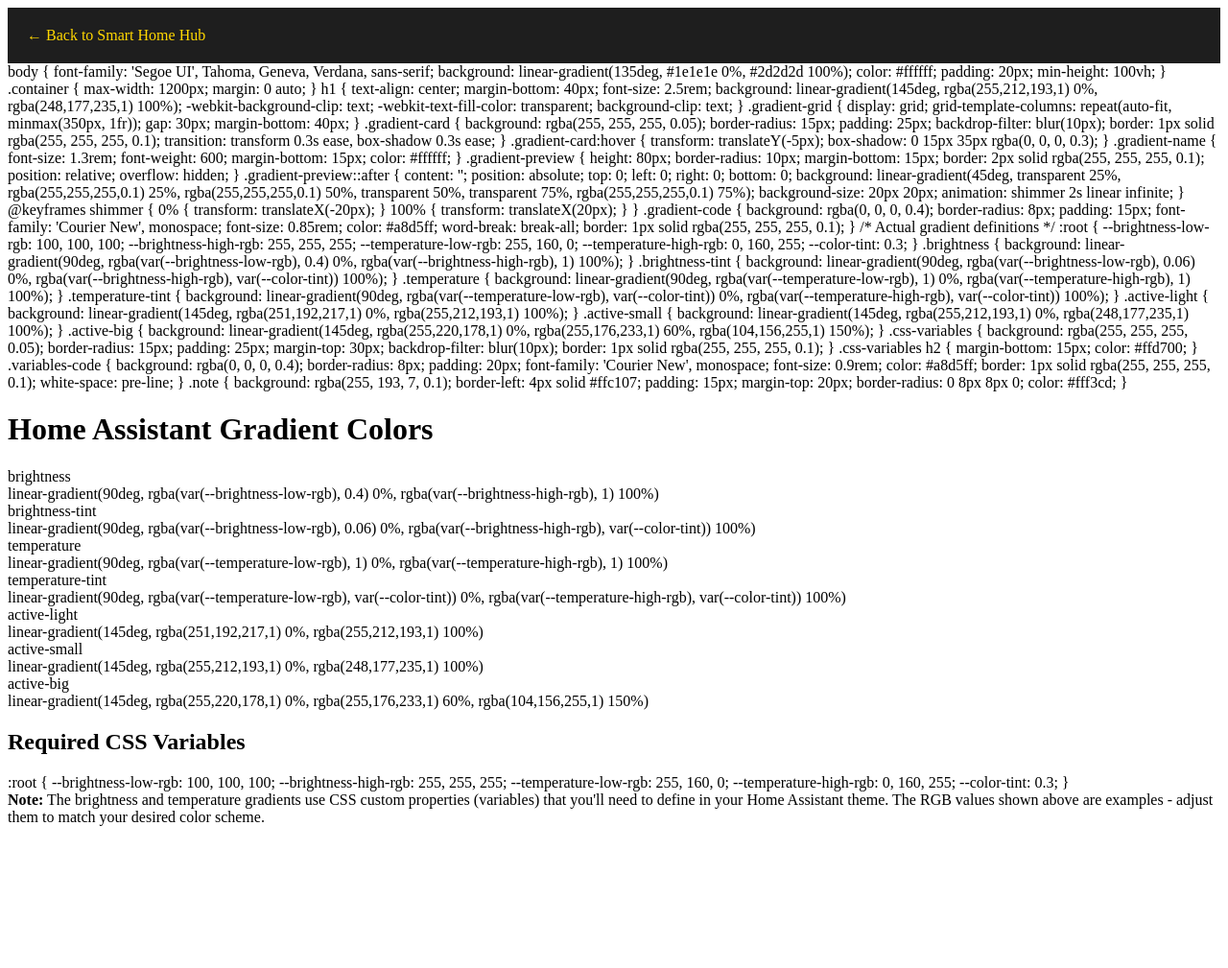
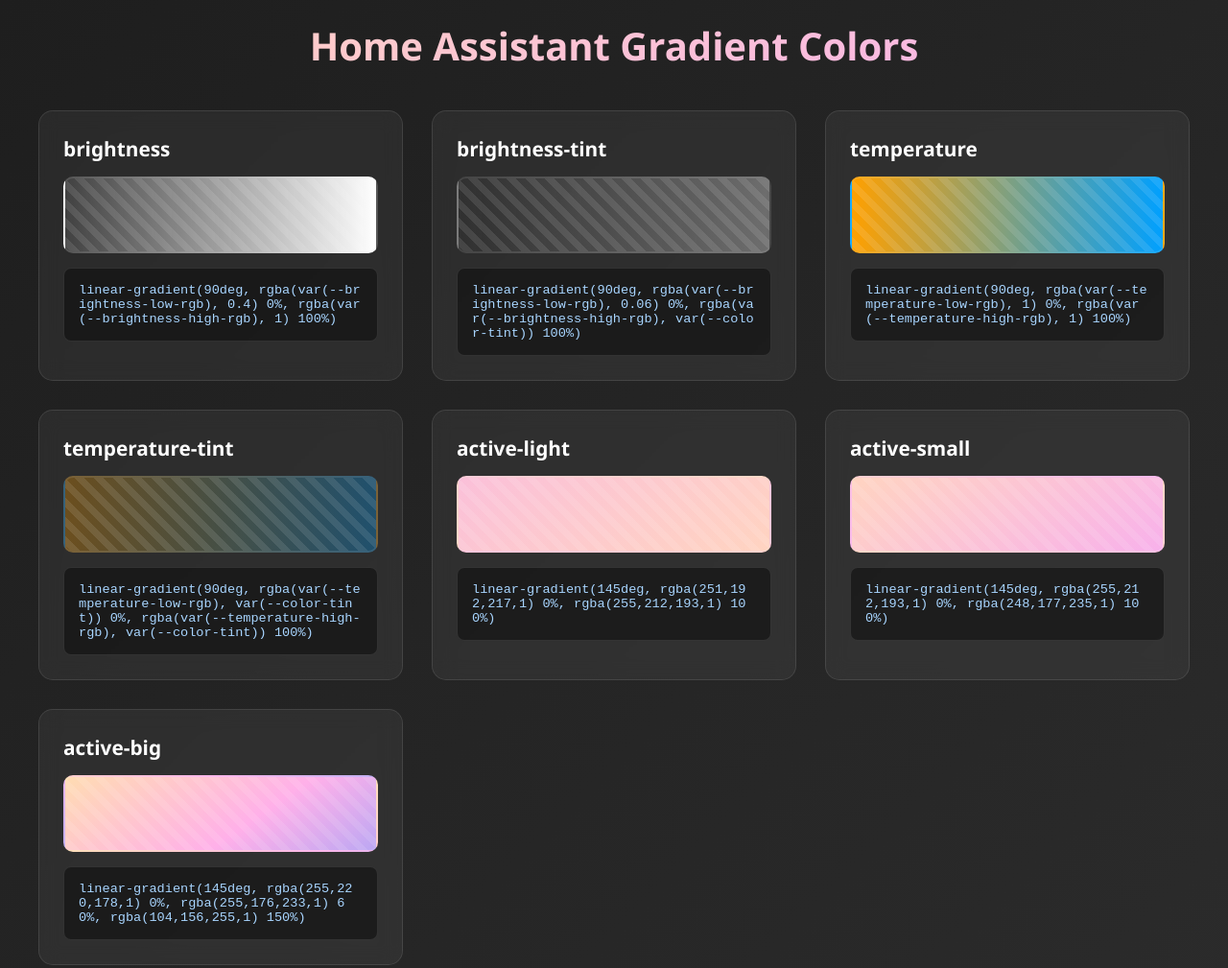
Before and after one commit to e-j-pan/e-j-pan.github.io, a plain HTML site: page pages/homeassistant/gradients.html in a window 1280 px wide. Shown: the top 1009 px of the page at 96% size. Before the commit the page ends 869 px from the top, so only its background shows below. Drawn offline with Linux system fonts and the light colour scheme.

Commit message:
Update gradients.html

```diff
--- a/pages/homeassistant/gradients.html
+++ b/pages/homeassistant/gradients.html
@@ -3,16 +3,13 @@
 <head>
     <meta charset="UTF-8">
     <meta name="viewport" content="width=device-width, initial-scale=1.0">
-    <title>HA Gradient Colors | Smart Home Hub</title>
-    <!-- Copy the head content from your ha_gradient_colors.html -->
-</head>
-<body>
-    <!-- Add a back navigation -->
-    <nav style="padding: 20px; background: #1e1e1e;">
-        <a href="/pages/homeassistant/" style="color: #ffd700; text-decoration: none;">← Back to Smart Home Hub</a>
-    </nav>
-
-
+    <title>Home Assistant Gradient Colors</title>
+    <style>
+        * {
+            margin: 0;
+            padding: 0;
+            box-sizing: border-box;
+        }
 
         body {
             font-family: 'Segoe UI', Tahoma, Geneva, Verdana, sans-serif;
```
